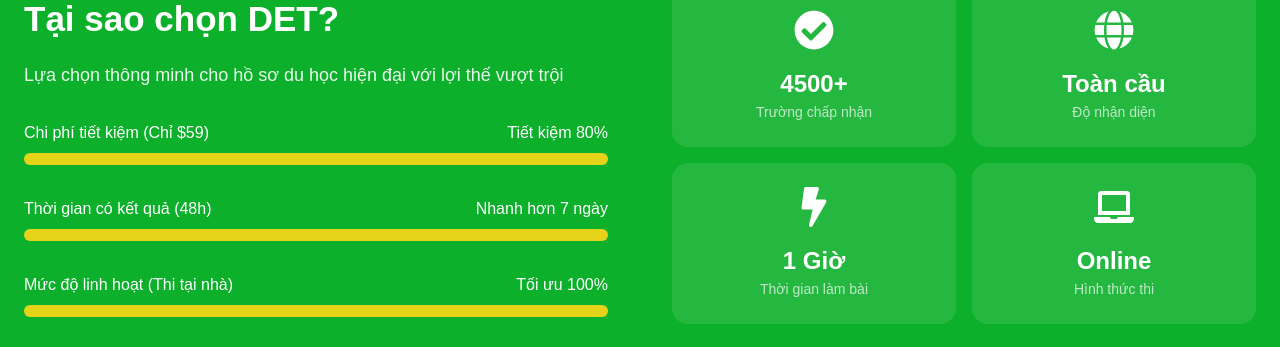
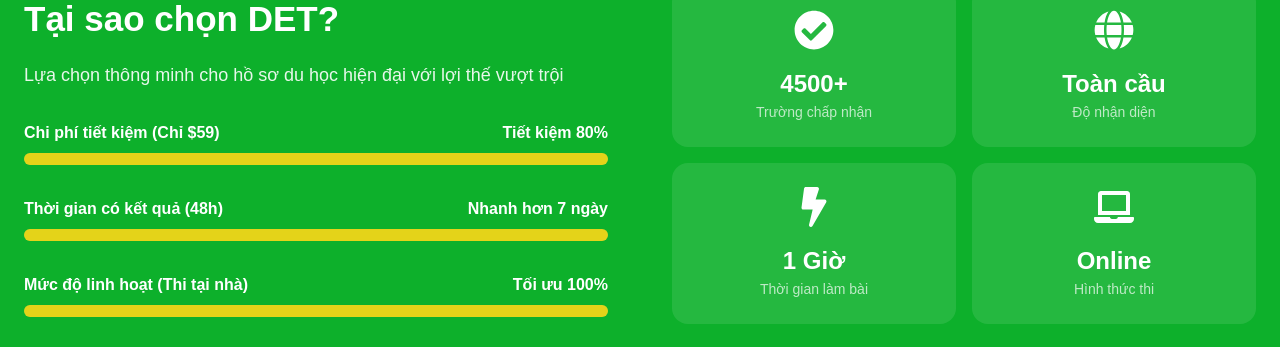
Before and after one commit to phamduy2112/landing-page-duo, a Next.js app in the folder landing-page-duo-center/: page / in a window 1280 px wide. Shown: the part 1404-1751 px from the top of the page. Built offline with nearby package versions, Linux system fonts and the light colour scheme.

Commit message:
update code

```diff
--- a/landing-page-duo-center/app/section/why.section.tsx
+++ b/landing-page-duo-center/app/section/why.section.tsx
@@ -64,7 +64,7 @@
                 },
               ].map((item, i) => (
                 <div key={i} className="space-y-2">
-                  <div className="flex justify-between text-[16px]">
+                  <div className="flex justify-between text-[16px] font-bold">
                     <span>{item.title}</span>
                     <span>{item.percent}</span>
                   </div>
```
